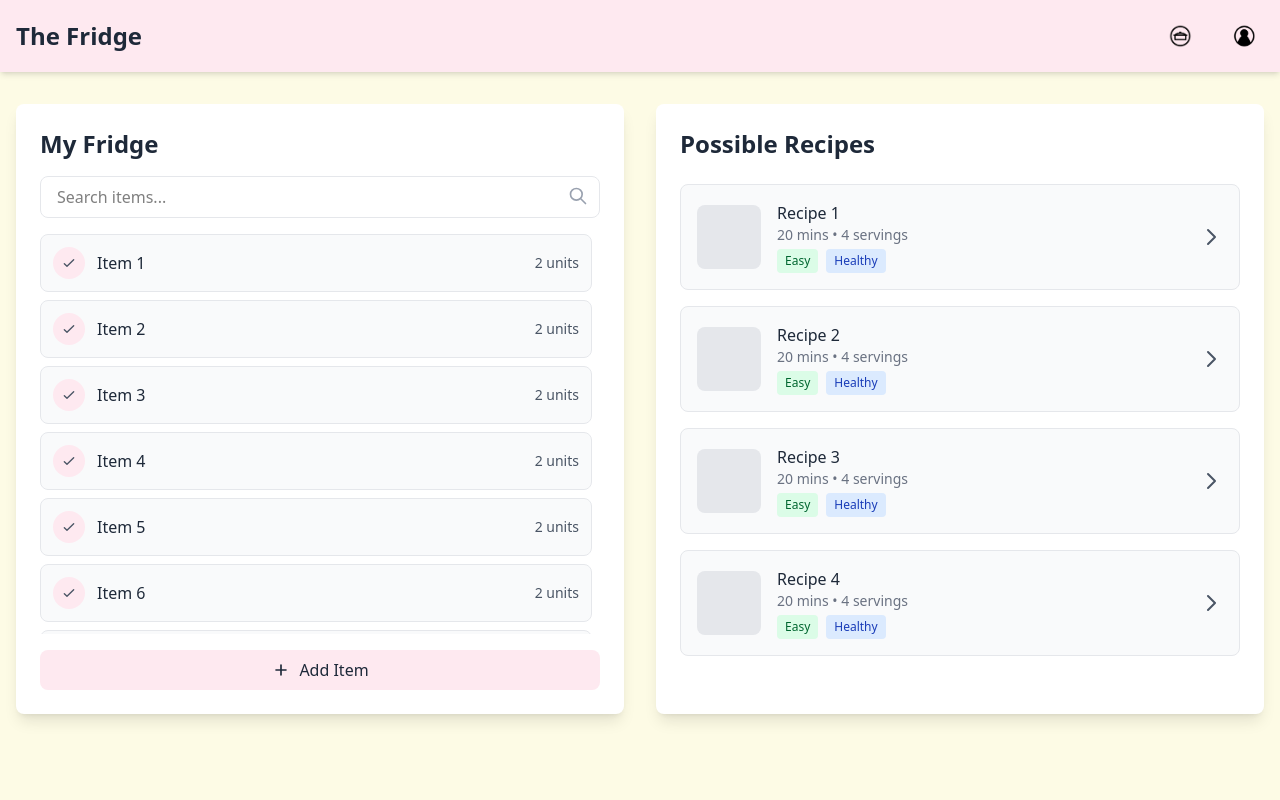
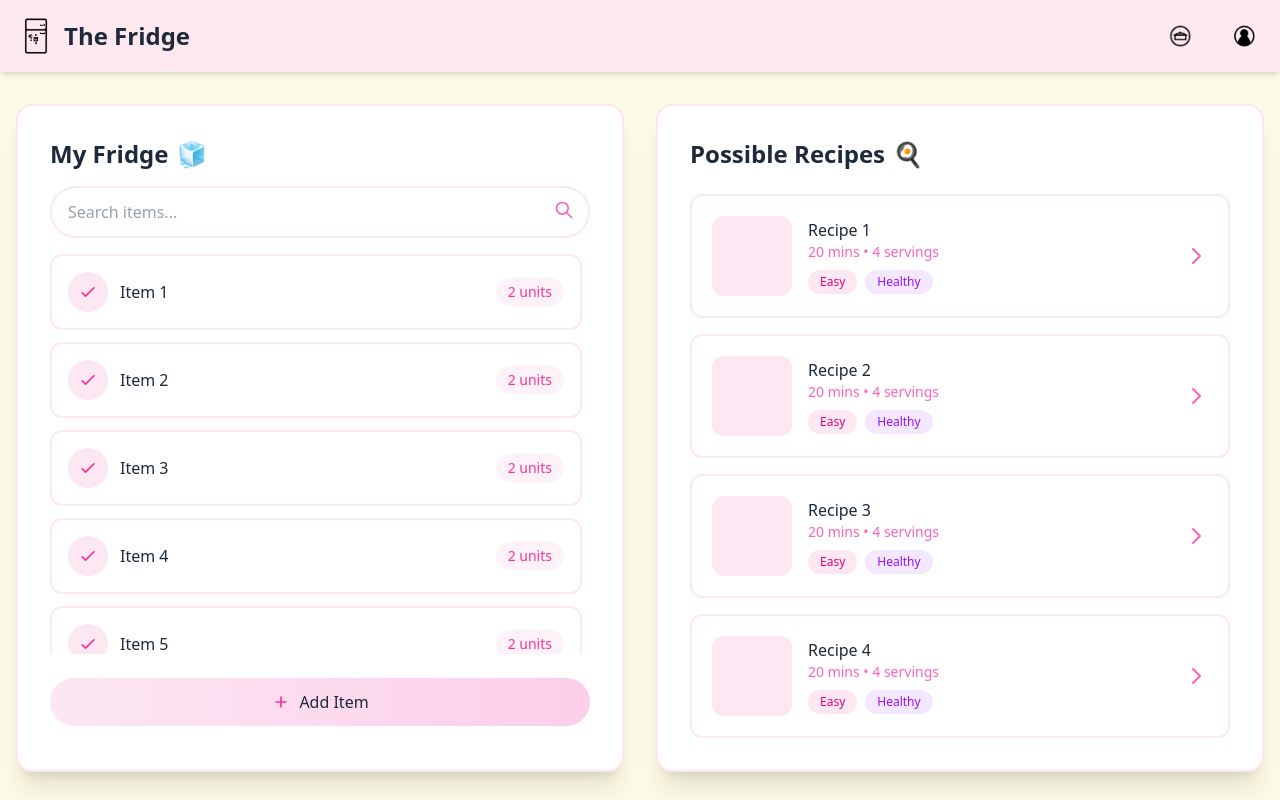
Before and after one commit to Bia262/The-Fridge, a SvelteKit app: page / in a window 1280 px wide. Built offline with nearby package versions, Linux system fonts and the light colour scheme.

Commit message:
Nagyon cutesy lett az oldal

```diff
--- a/src/routes/+layout.svelte
+++ b/src/routes/+layout.svelte
@@ -9,8 +9,8 @@
 	<nav class="bg-[#fee9f0] p-4 shadow-md">
 		<div class="container mx-auto flex items-center justify-between">
 			<div class="flex items-center space-x-2">
-				<a href="/">
-
+				<a href="/" class="flex flex-row items-center space-x-2">
+					<img src="/assets/fridge.png" alt="The Fridge" class="w-10 h-10" />
 					<span class="text-2xl font-bold text-gray-800">The Fridge</span>
 				</a>
 			</div>
--- a/src/routes/+page.svelte
+++ b/src/routes/+page.svelte
@@ -1,30 +1,33 @@
 <div class="container mx-auto mt-8 px-4">
 	<div class="grid grid-cols-1 md:grid-cols-2 gap-8">
 		<!-- Left Column - Fridge -->
-		<div class="bg-white rounded-lg shadow-lg p-6">
-			<h2 class="text-2xl font-bold mb-4 text-gray-800">My Fridge</h2>
+		<div class="bg-white rounded-2xl shadow-xl p-8 border-2 border-pink-100">
+			<h2 class="text-2xl font-bold mb-4 text-gray-800 flex items-center gap-2">
+				<span>My Fridge</span>
+				<span class="text-pink-400">🧊</span>
+			</h2>
 
 			<!-- Search Bar -->
 			<div class="relative mb-4">
 				<input
 					type="text"
 					placeholder="Search items..."
-					class="w-full px-4 py-2 border border-gray-200 rounded-lg focus:outline-none focus:ring-2 focus:ring-pink-200"
+					class="w-full px-4 py-3 border-2 border-pink-100 rounded-full focus:outline-none focus:ring-2 focus:ring-pink-200 placeholder-gray-400"
 				>
-				<svg class="w-5 h-5 absolute right-3 top-2.5 text-gray-400" fill="none" stroke="currentColor" viewBox="0 0 24 24">
+				<svg class="w-5 h-5 absolute right-4 top-3.5 text-pink-400" fill="none" stroke="currentColor" viewBox="0 0 24 24">
 					<path stroke-linecap="round" stroke-linejoin="round" stroke-width="2" d="M21 21l-6-6m2-5a7 7 0 11-14 0 7 7 0 0114 0z"/>
 				</svg>
 			</div>
 
 			<!-- Items List -->
-			<div class="h-[400px] overflow-y-auto pr-2">
-				<div class="space-y-2">
+			<div class="h-[400px] overflow-y-auto pr-2 scrollbar-thin scrollbar-thumb-pink-200 scrollbar-track-pink-50">
+				<div class="space-y-3">
 					{#each Array(12) as _, i}
-						<div class="bg-gray-50 p-3 rounded-lg border border-gray-200 hover:bg-gray-100 transition-colors">
+						<div class="bg-white p-4 rounded-xl border-2 border-pink-100 hover:border-pink-200 hover:shadow-md transition-all duration-200">
 							<div class="flex items-center justify-between">
 								<div class="flex items-center space-x-3">
-									<div class="w-8 h-8 bg-[#fee9f0] rounded-full flex items-center justify-center">
-										<svg class="w-4 h-4 text-gray-600" fill="none" stroke="currentColor" viewBox="0 0 24 24">
+									<div class="w-10 h-10 bg-pink-100 rounded-full flex items-center justify-center">
+										<svg class="w-5 h-5 text-pink-500" fill="none" stroke="currentColor" viewBox="0 0 24 24">
 											<path stroke-linecap="round" stroke-linejoin="round" stroke-width="2" d="M5 13l4 4L19 7"/>
 										</svg>
 									</div>
@@ -32,15 +35,15 @@
 										<p class="font-medium text-gray-800">Item {i + 1}</p>
 									</div>
 								</div>
-								<span class="text-sm font-medium text-gray-600">2 units</span>
+								<span class="text-sm font-medium text-pink-500 bg-pink-50 px-3 py-1 rounded-full">2 units</span>
 							</div>
 						</div>
 					{/each}
 				</div>
 			</div>
 
-			<button class="mt-4 w-full bg-[#fee9f0] text-gray-800 py-2 px-4 rounded-lg hover:bg-pink-200 transition-colors flex items-center justify-center space-x-2">
-				<svg class="w-5 h-5" fill="none" stroke="currentColor" viewBox="0 0 24 24">
+			<button class="mt-6 w-full bg-gradient-to-r from-pink-100 to-pink-200 text-gray-800 py-3 px-6 rounded-full hover:shadow-lg transition-all duration-200 flex items-center justify-center space-x-2 font-medium">
+				<svg class="w-5 h-5 text-pink-500" fill="none" stroke="currentColor" viewBox="0 0 24 24">
 					<path stroke-linecap="round" stroke-linejoin="round" stroke-width="2" d="M12 6v6m0 0v6m0-6h6m-6 0H6"/>
 				</svg>
 				<span>Add Item</span>
@@ -48,24 +51,27 @@
 		</div>
 
 		<!-- Right Column - Recipes -->
-		<div class="bg-white rounded-lg shadow-lg p-6">
-			<h2 class="text-2xl font-bold mb-6 text-gray-800">Possible Recipes</h2>
+		<div class="bg-white rounded-2xl shadow-xl p-8 border-2 border-pink-100">
+			<h2 class="text-2xl font-bold mb-6 text-gray-800 flex items-center gap-2">
+				<span>Possible Recipes</span>
+				<span class="text-pink-400">🍳</span>
+			</h2>
 			<div class="space-y-4">
 				{#each Array(4) as _, i}
-					<div class="bg-gray-50 p-4 rounded-lg border border-gray-200">
+					<div class="bg-white p-5 rounded-xl border-2 border-pink-100 hover:border-pink-200 hover:shadow-md transition-all duration-200">
 						<div class="flex items-center justify-between">
 							<div class="flex items-center space-x-4">
-								<div class="w-16 h-16 bg-gray-200 rounded-lg"></div>
+								<div class="w-20 h-20 bg-pink-100 rounded-xl"></div>
 								<div>
 									<h3 class="font-medium text-gray-800">Recipe {i + 1}</h3>
-									<p class="text-sm text-gray-500">20 mins • 4 servings</p>
-									<div class="flex space-x-2 mt-1">
-										<span class="text-xs bg-green-100 text-green-800 px-2 py-1 rounded">Easy</span>
-										<span class="text-xs bg-blue-100 text-blue-800 px-2 py-1 rounded">Healthy</span>
+									<p class="text-sm text-pink-400">20 mins • 4 servings</p>
+									<div class="flex space-x-2 mt-2">
+										<span class="text-xs bg-pink-100 text-pink-600 px-3 py-1 rounded-full font-medium">Easy</span>
+										<span class="text-xs bg-purple-100 text-purple-600 px-3 py-1 rounded-full font-medium">Healthy</span>
 									</div>
 								</div>
 							</div>
-							<button class="text-gray-600 hover:text-gray-800" aria-label="View recipe details">
+							<button class="text-pink-400 hover:text-pink-600 transition-colors" aria-label="View recipe details">
 								<svg class="w-6 h-6" fill="none" stroke="currentColor" viewBox="0 0 24 24">
 									<path stroke-linecap="round" stroke-linejoin="round" stroke-width="2" d="M9 5l7 7-7 7"/>
 								</svg>
--- a/src/routes/recipes/+page.svelte
+++ b/src/routes/recipes/+page.svelte
@@ -1,15 +1,22 @@
-<div class="min-h-screen bg-[#fdfbe5] p-8">
+<div class="min-h-screen bg-pink-50/30 p-8">
   <div class="container mx-auto">
-    <h1 class="text-3xl font-bold text-gray-800 mb-8">My Recipes</h1>
+    <h1 class="text-3xl font-bold text-gray-800 mb-8 flex items-center gap-2">
+      My Recipes <span class="text-pink-400">📖</span>
+    </h1>
 
     <!-- Search and Filter Bar -->
     <div class="flex gap-4 mb-6">
-      <input
-        type="text"
-        placeholder="Search recipes..."
-        class="flex-1 px-4 py-2 border border-gray-200 rounded-lg focus:outline-none focus:ring-2 focus:ring-pink-200"
-      >
-      <select class="px-4 py-2 border border-gray-200 rounded-lg focus:outline-none focus:ring-2 focus:ring-pink-200">
+      <div class="relative flex-1">
+        <input
+          type="text"
+          placeholder="Search recipes..."
+          class="w-full px-4 py-3 border-2 border-pink-100 rounded-full focus:outline-none focus:ring-2 focus:ring-pink-200 placeholder-gray-400"
+        >
+        <svg class="w-5 h-5 absolute right-4 top-3.5 text-pink-400" fill="none" stroke="currentColor" viewBox="0 0 24 24">
+          <path stroke-linecap="round" stroke-linejoin="round" stroke-width="2" d="M21 21l-6-6m2-5a7 7 0 11-14 0 7 7 0 0114 0z"/>
+        </svg>
+      </div>
+      <select class="px-6 py-3 border-2 border-pink-100 rounded-full focus:outline-none focus:ring-2 focus:ring-pink-200 text-gray-800">
         <option>All Categories</option>
         <option>Breakfast</option>
         <option>Lunch</option>
@@ -20,17 +27,17 @@
     <!-- Recipe Grid -->
     <div class="grid grid-cols-1 md:grid-cols-2 lg:grid-cols-3 gap-6">
       {#each Array(6) as _, i}
-        <div class="bg-white rounded-lg shadow-lg overflow-hidden">
-          <div class="h-48 bg-gray-200"></div>
-          <div class="p-4">
+        <div class="bg-white rounded-2xl shadow-xl border-2 border-pink-100 overflow-hidden hover:border-pink-200 transition-all duration-200">
+          <div class="h-48 bg-gradient-to-r from-pink-100 to-pink-200"></div>
+          <div class="p-6">
             <h3 class="font-bold text-gray-800 mb-2">Recipe {i + 1}</h3>
-            <p class="text-sm text-gray-500 mb-3">A delicious recipe that's easy to make.</p>
+            <p class="text-sm text-pink-400 mb-3">A delicious recipe that's easy to make.</p>
             <div class="flex justify-between items-center">
               <div class="flex space-x-2">
-                <span class="text-xs bg-green-100 text-green-800 px-2 py-1 rounded">Easy</span>
-                <span class="text-xs bg-[#fee9f0] text-gray-800 px-2 py-1 rounded">20 min</span>
+                <span class="text-xs bg-pink-100 text-pink-600 px-3 py-1 rounded-full font-medium">Easy</span>
+                <span class="text-xs bg-purple-100 text-purple-600 px-3 py-1 rounded-full font-medium">20 min</span>
               </div>
-              <button class="text-gray-600 hover:text-gray-800" aria-label="View recipe details">
+              <button class="text-pink-400 hover:text-pink-600 transition-colors" aria-label="View recipe details">
                 <svg class="w-6 h-6" fill="none" stroke="currentColor" viewBox="0 0 24 24">
                   <path stroke-linecap="round" stroke-linejoin="round" stroke-width="2" d="M9 5l7 7-7 7"/>
                 </svg>
```
Also changed, not shown: src/routes/profile/+page.svelte (+20 -18 lines), static/assets/fridge.png (added).
